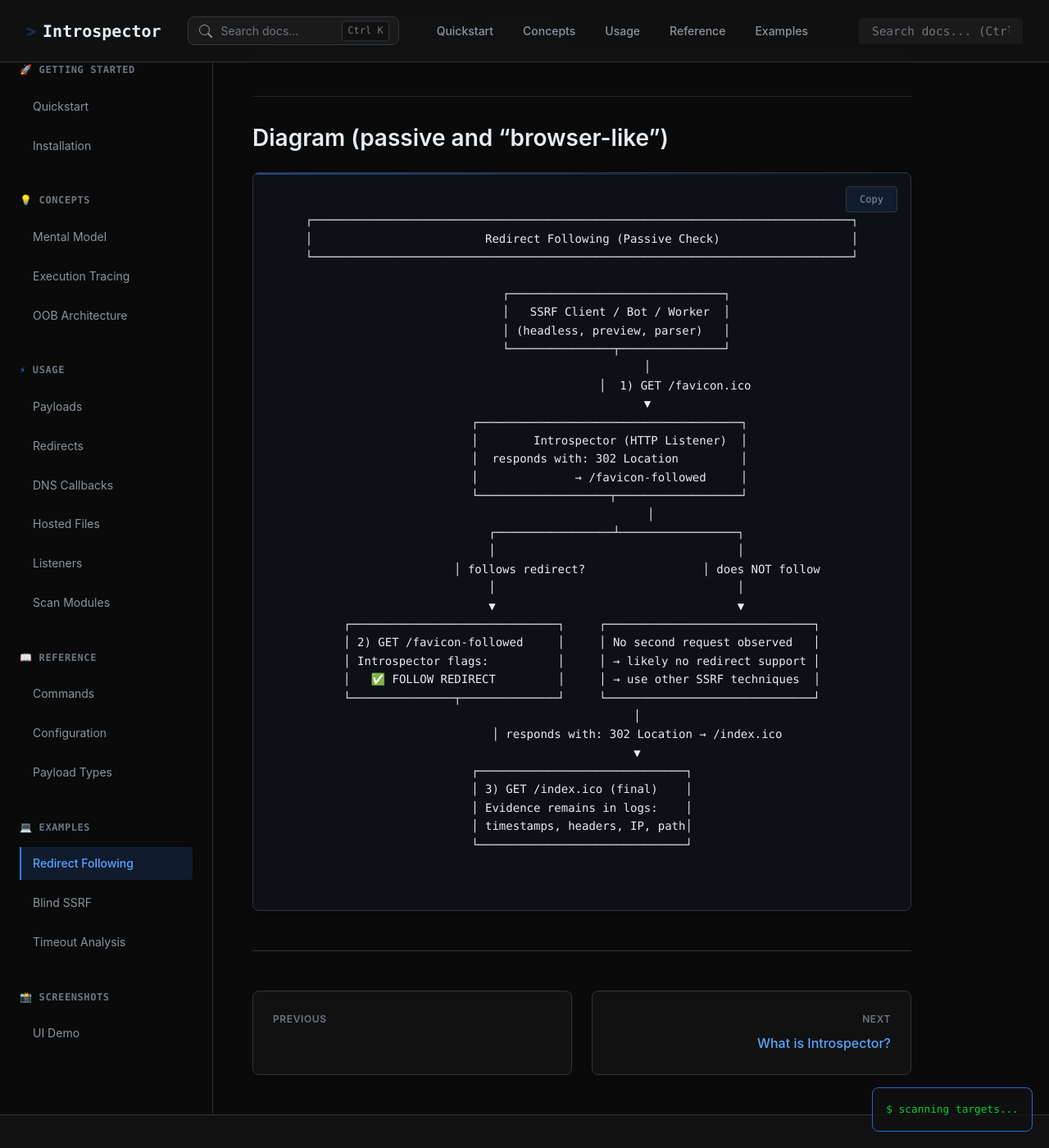
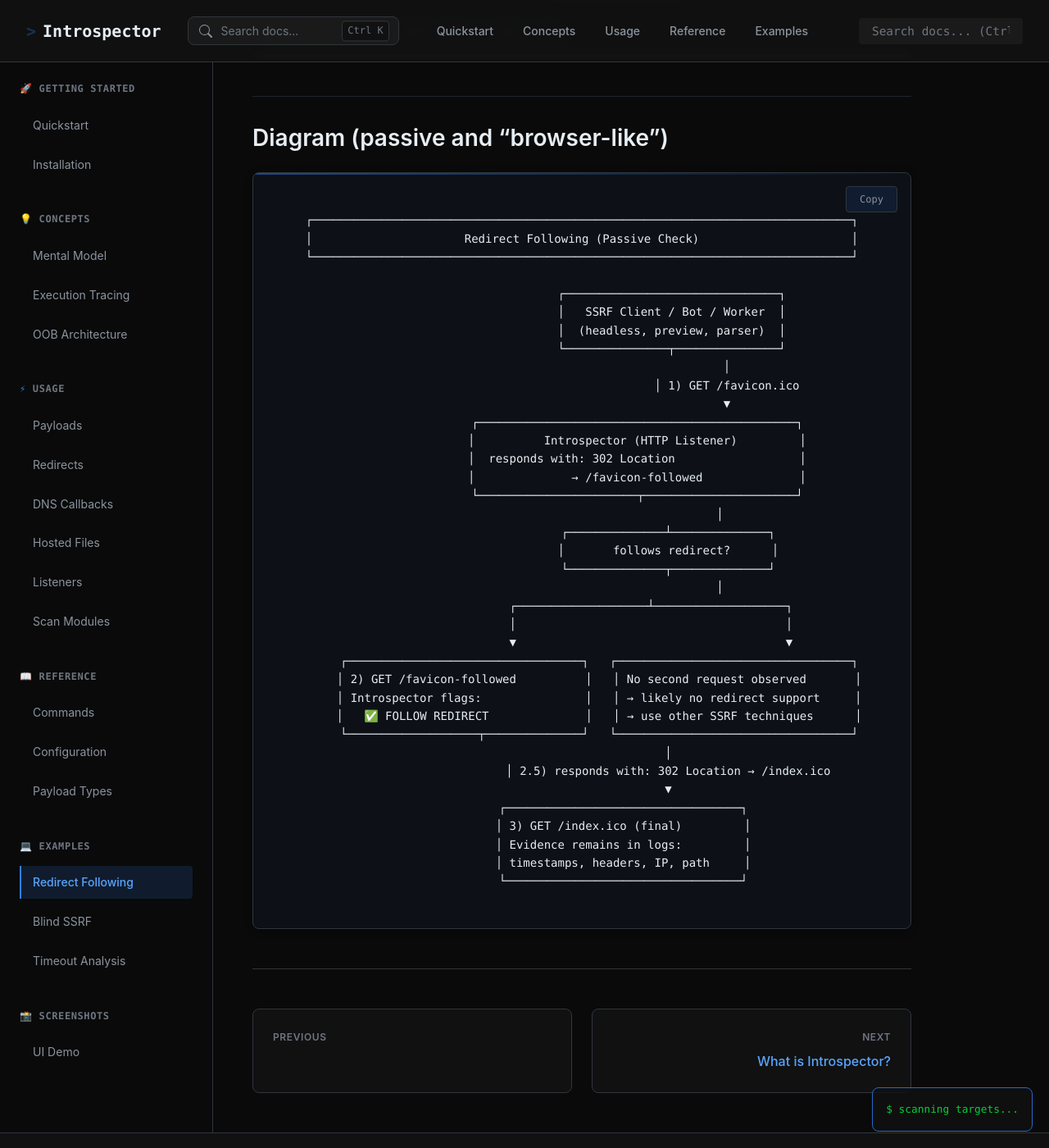
Before and after one commit to Dedal0/Introspector-Docs, a Jekyll site: the page built from examples/redirect-following.md, in a window 1280 px wide and 1400 px high, scrolled down 1725 px. Shown: the whole window at 82% size. Built offline with Jekyll 4.4.1, drawn with Linux system fonts in a browser that asks for light colours.

Commit message:
Update redirect-following.md

```diff
--- a/examples/redirect-following.md
+++ b/examples/redirect-following.md
@@ -56,40 +56,41 @@ Then, to avoid loops and keep the flow realistic, `/favicon-followed` redirects
 <div align="center">
   <pre><code>
 ┌──────────────────────────────────────────────────────────────────────────────┐
-│                         Redirect Following (Passive Check)                   │
+│                      Redirect Following (Passive Check)                      │
 └──────────────────────────────────────────────────────────────────────────────┘
 
-          ┌───────────────────────────────┐
-          │   SSRF Client / Bot / Worker  │
-          │ (headless, preview, parser)   │
-          └───────────────┬───────────────┘
-                   │
-                           │  1) GET /favicon.ico
-                   ▼
-        ┌──────────────────────────────────────┐
-        │        Introspector (HTTP Listener)  │
-        │  responds with: 302 Location         │
-        │              → /favicon-followed     │
-        └───────────────────┬──────────────────┘
-                    │
-          ┌─────────────────┴─────────────────┐
-          │                                   │
-                │ follows redirect?                 │ does NOT follow
-          │                                   │
-          ▼                                   ▼
-┌──────────────────────────────┐     ┌──────────────────────────────┐
-│ 2) GET /favicon-followed     │     │ No second request observed   │
-│ Introspector flags:          │     │ → likely no redirect support │
-│   ✅ FOLLOW REDIRECT         │     │ → use other SSRF techniques  │
-└───────────────┬──────────────┘     └──────────────────────────────┘
-                │
-                │ responds with: 302 Location → /index.ico
-                ▼
-┌──────────────────────────────┐
-│ 3) GET /index.ico (final)    │
-│ Evidence remains in logs:    │
-│ timestamps, headers, IP, path│
-└──────────────────────────────┘
-
+                          ┌───────────────────────────────┐
+                          │   SSRF Client / Bot / Worker  │
+                          │  (headless, preview, parser)  │
+                          └───────────────┬───────────────┘
+                                          │
+                                          │ 1) GET /favicon.ico
+                                          ▼
+                ┌──────────────────────────────────────────────┐
+                │          Introspector (HTTP Listener)         │
+                │  responds with: 302 Location                  │
+                │              → /favicon-followed              │
+                └───────────────────────┬──────────────────────┘
+                                        │
+                         ┌──────────────┴──────────────┐
+                         │       follows redirect?      │
+                         └──────────────┬──────────────┘
+                                        │
+                    ┌───────────────────┴───────────────────┐
+                    │                                       │
+                    ▼                                       ▼
+     ┌──────────────────────────────────┐   ┌──────────────────────────────────┐
+     │ 2) GET /favicon-followed          │   │ No second request observed       │
+     │ Introspector flags:               │   │ → likely no redirect support     │
+     │   ✅ FOLLOW REDIRECT              │   │ → use other SSRF techniques      │
+     └───────────────────┬──────────────┘   └──────────────────────────────────┘
+                         │
+                         │ 2.5) responds with: 302 Location → /index.ico
+                         ▼
+            ┌──────────────────────────────────┐
+            │ 3) GET /index.ico (final)         │
+            │ Evidence remains in logs:         │
+            │ timestamps, headers, IP, path     │
+            └──────────────────────────────────┘
   </code></pre>
 </div>
```
